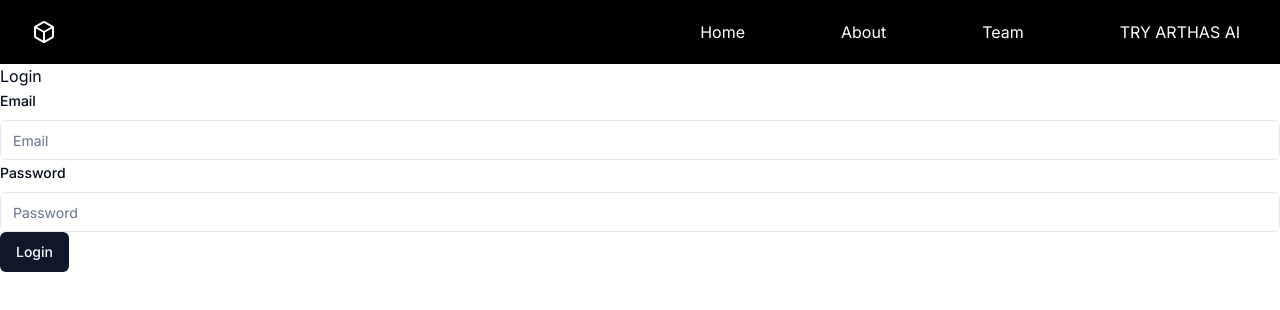
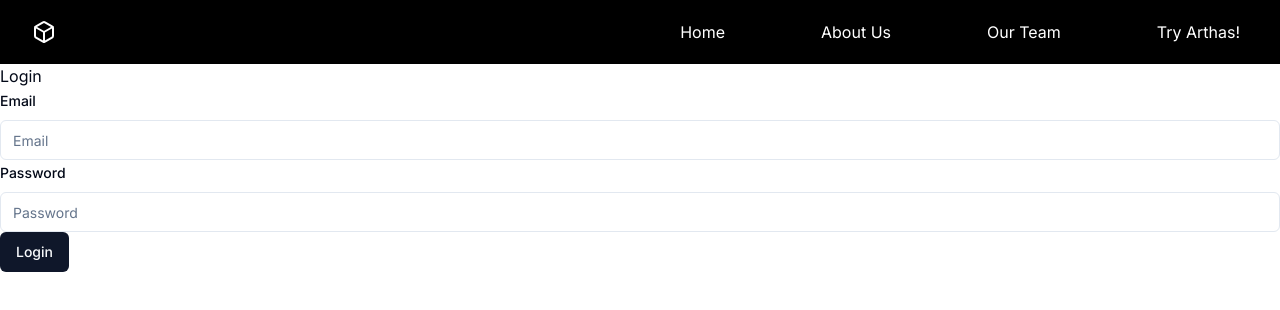
Before and after one commit to arthasai/ArthasAI, a Next.js app in the folder frontend/arthas-ai/: page /login in a window 1280 px wide. Shown: the top 310 px of the page. Built offline with nearby package versions, Linux system fonts and the light colour scheme; no server answers.

Commit message:
MVP Changes to app - components - dashboard

```diff
--- a/frontend/arthas-ai/app/components/Navbar.tsx
+++ b/frontend/arthas-ai/app/components/Navbar.tsx
@@ -1,4 +1,5 @@
 import { BoxIcon } from 'lucide-react';
+import Link from 'next/link';
 import React, { useState } from 'react';
 
 const Navbar = () => {
@@ -15,26 +16,25 @@ const Navbar = () => {
                     <div className="flex items-center justify-between h-16">
                         <div className="flex items-center">
                             <div className="flex-shrink-0">
-                                <a href="/login" className="text-white">
+                                <Link href="/" className="text-white">
                                     <BoxIcon></BoxIcon>
-                                    {/**LOGO GOES HERE */}
-                                </a>
+                                </Link>
                             </div>
                         </div>
-                        <div className="hidden md:flex flex-grow">
+                        <div className="hidden md:flex flex-grow ">
                             <div className="ml-4 flex items-center justify-end space-x-20 flex-grow">
-                                <a href="/" className="text-white hover:bg-white hover:text-black rounded-lg p-2">
+                                <Link href="/" className="text-white hover:bg-white hover:text-black rounded-lg p-2">
                                     Home
-                                </a>
-                                <a href="/" className="text-white hover:bg-white hover:text-black rounded-lg p-2">
-                                    About
-                                </a>
-                                <a href="/" className="text-white hover:bg-white hover:text-black rounded-lg p-2">
-                                    Team
-                                </a>
-                                <a href="/" className="text-white hover:bg-white hover:text-black rounded-lg p-2">
-                                    TRY ARTHAS AI
-                                </a>
+                                </Link>
+                                <Link href="/about" className="text-white hover:bg-white hover:text-black rounded-lg p-2">
+                                    About Us
+                                </Link>
+                                <Link href="/teampage" className="text-white hover:bg-white hover:text-black rounded-lg p-2">
+                                    Our Team
+                                </Link>
+                                <Link href="/document/4df63cc6-1918-45d0-a7df-aac5a62a54bc" className="text-white hover:bg-white hover:text-black rounded-lg p-2">
+                                    Try Arthas!
+                                </Link>
                             </div>
                         </div>
                         <div className="md:hidden flex items-center">
@@ -67,18 +67,18 @@ const Navbar = () => {
                 {isClick && (
                     <div className="md:hidden">
                         <div className="px-2 pt-2 pb-3 space-x-20 sm:px-3">
-                            <a href="/" className="text-white hover:bg-white hover:text-black rounded-lg p-2">
+                            <Link href="/" className="text-white hover:bg-white hover:text-black rounded-lg p-2">
                                 Home
-                            </a>
-                            <a href="/" className="text-white hover:bg-white hover:text-black rounded-lg p-2">
-                                About
-                            </a>
-                            <a href="/" className="text-white hover:bg-white hover:text-black rounded-lg p-2">
-                                Team
-                            </a>
-                            <a href="/" className="text-white hover:bg-white hover:text-black rounded-lg p-2">
-                                TRY ARTHAS AI
-                            </a>
+                            </Link>
+                            <Link href="/about" className="text-white hover:bg-white hover:text-black rounded-lg p-2">
+                                About Us
+                            </Link>
+                            <Link href="/teampage" className="text-white hover:bg-white hover:text-black rounded-lg p-2">
+                                Our Team
+                            </Link>
+                            <Link href="/document/4df63cc6-1918-45d0-a7df-aac5a62a54bc" className="text-white hover:bg-white hover:text-black rounded-lg p-2">
+                                Try Arthas!
+                            </Link>
                         </div>
                     </div>
                 )}
--- a/frontend/arthas-ai/app/dashboard/action.ts
+++ b/frontend/arthas-ai/app/dashboard/action.ts
@@ -0,0 +1,7 @@
+"use server";
+
+import { redirect } from "next/navigation";
+
+export async function navigate() {
+    redirect("/dashboard");
+}
--- a/frontend/arthas-ai/app/page.tsx
+++ b/frontend/arthas-ai/app/page.tsx
@@ -12,7 +12,7 @@ import {
 	registerSchema,
 	forgotPasswordSchema,
 } from "./utils/forms/zodTypes";
-import { navigate } from "./homepage/actions";
+import { navigate } from "./dashboard/action";
 import { useForm } from "react-hook-form";
 import { useState } from "react";
 import {
```
